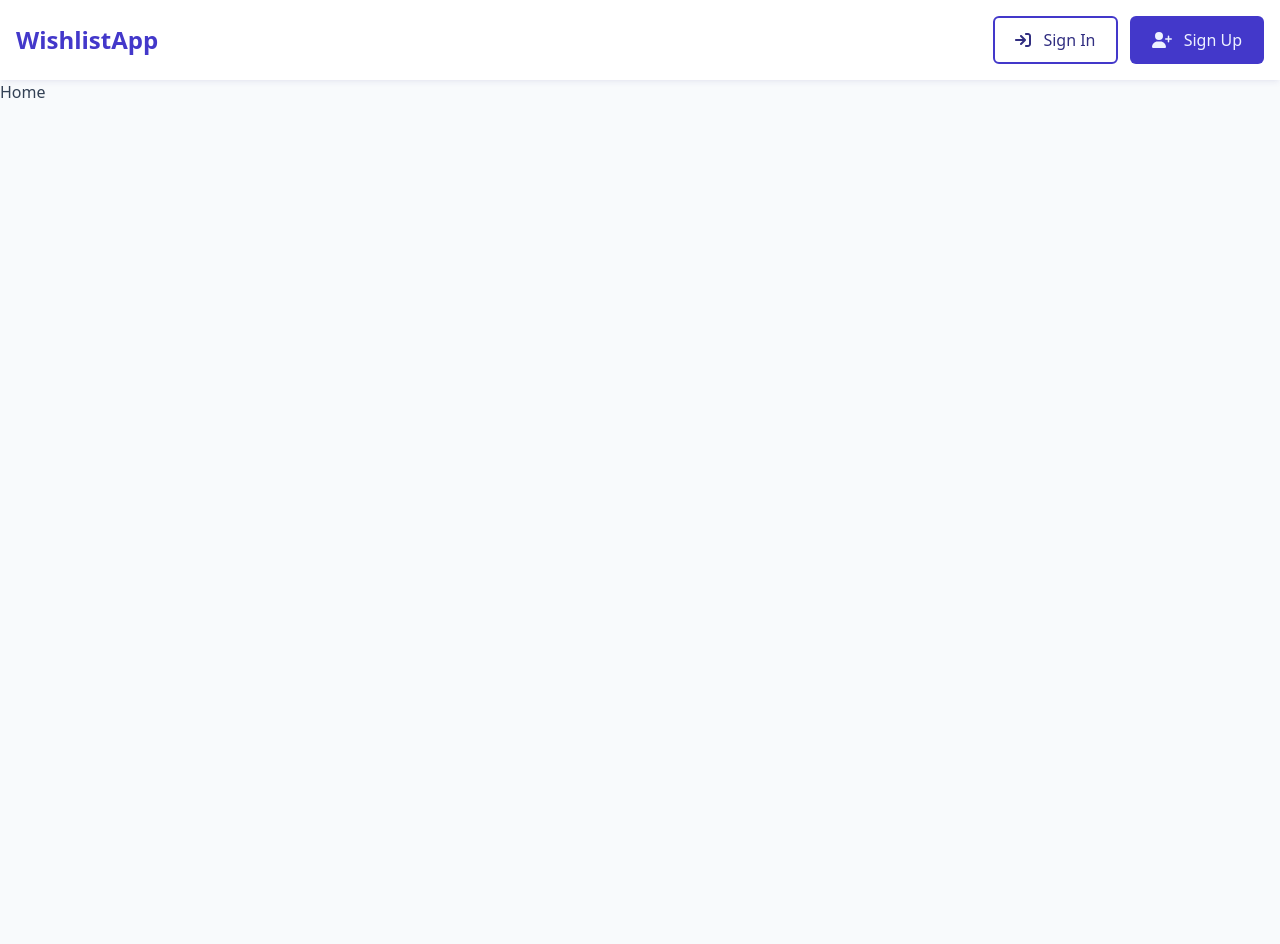
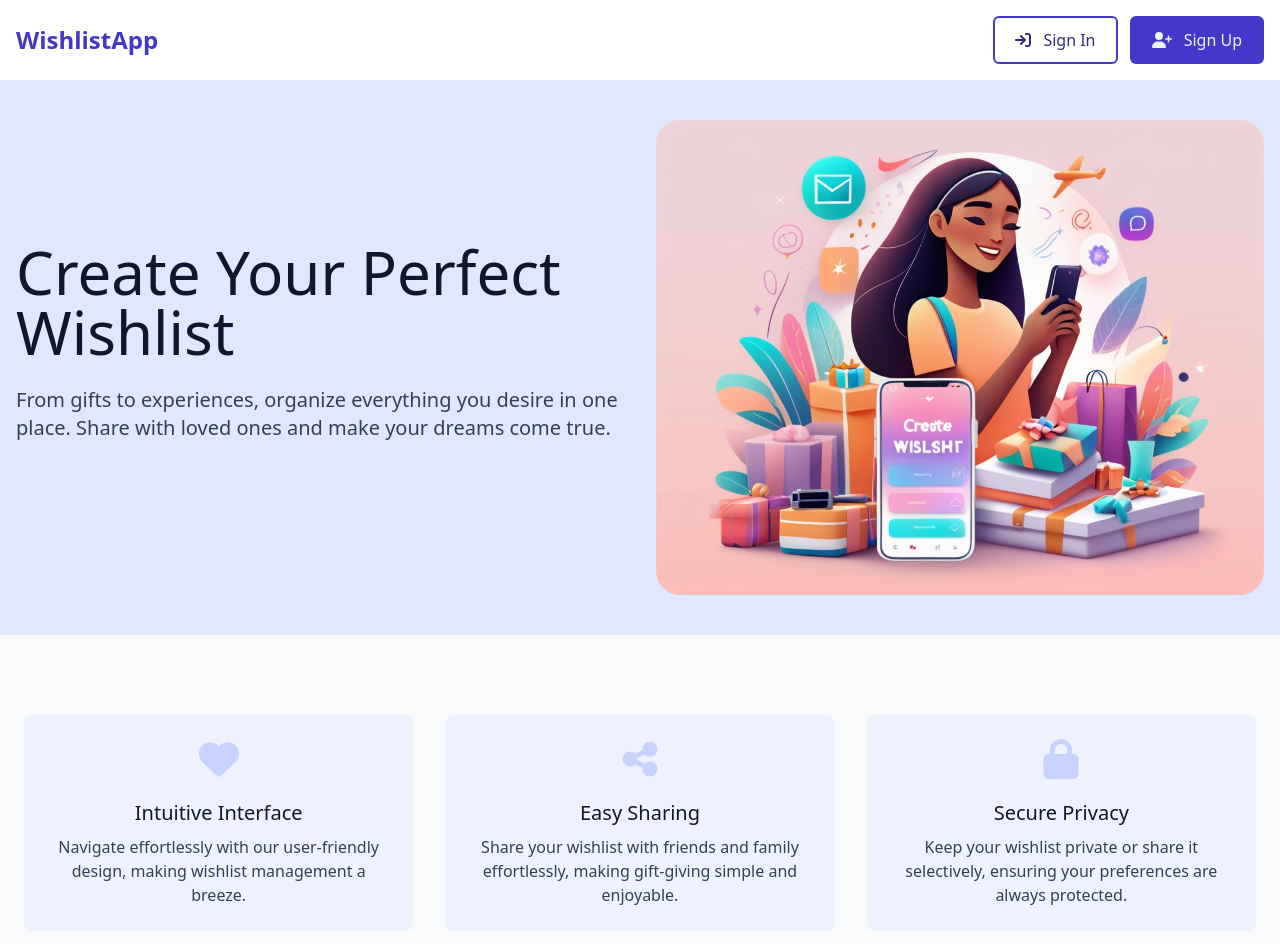
Before and after one commit to OlenaAndrushchenko/wishlist-app-frontend, a Vue app: page / in a window 1280 px wide. Shown: the top 944 px of the page. Before the commit the page ends 800 px from the top, so only its background shows below. Built offline with nearby package versions, Linux system fonts and the light colour scheme; no server answers.

Commit message:
add hero and feature sections to homepage

```diff
--- /dev/null
+++ b/src/components/homepage/FeatureSection.vue
@@ -0,0 +1,57 @@
+<script setup>
+import BaseHeading from "../base/BaseHeading.vue";
+import { FontAwesomeIcon } from "@fortawesome/vue-fontawesome";
+import { faHeart, faShareAlt, faLock } from "@fortawesome/free-solid-svg-icons";
+
+const icons = {
+  faHeart,
+  faShareAlt,
+  faLock,
+};
+
+const features = [
+  {
+    icon: "faHeart",
+    title: "Intuitive Interface",
+    description:
+      "Navigate effortlessly with our user-friendly design, making wishlist management a breeze.",
+  },
+  {
+    icon: "faShareAlt",
+    title: "Easy Sharing",
+    description:
+      "Share your wishlist with friends and family effortlessly, making gift-giving simple and enjoyable.",
+  },
+  {
+    icon: "faLock",
+    title: "Secure Privacy",
+    description:
+      "Keep your wishlist private or share it selectively, ensuring your preferences are always protected.",
+  },
+];
+</script>
+
+<template>
+  <section class="py-20">
+    <div class="container mx-auto px-6">
+      <div class="grid grid-cols-1 md:grid-cols-2 lg:grid-cols-3 gap-8">
+        <div
+          v-for="(feature, index) in features"
+          :key="index"
+          class="flex flex-col items-center text-center p-6 bg-primary-50 rounded-lg transition-transform duration-300 transform hover:scale-105"
+        >
+          <div class="mb-4">
+            <FontAwesomeIcon
+              :icon="icons[feature.icon]"
+              class="w-10 h-10 text-primary-200"
+            />
+          </div>
+          <BaseHeading level="5" class="mb-2">{{ feature.title }}</BaseHeading>
+          <p>
+            {{ feature.description }}
+          </p>
+        </div>
+      </div>
+    </div>
+  </section>
+</template>
--- /dev/null
+++ b/src/components/homepage/HeroSection.vue
@@ -0,0 +1,30 @@
+<script setup>
+import BaseHeading from "../base/BaseHeading.vue";
+import heroImage from "@/assets/images/hero.jpg";
+</script>
+
+<template>
+  <section class="bg-primary-100 py-10">
+    <div
+      class="container mx-auto px-4 flex flex-col-reverse md:flex-row md:gap-8 items-center"
+    >
+      <div class="md:w-1/2">
+        <BaseHeading level="1" class="mb-6">
+          Create Your Perfect Wishlist
+        </BaseHeading>
+        <p class="text-lg md:text-xl mb-8">
+          From gifts to experiences, organize everything you desire in one
+          place. Share with loved ones and make your dreams come true.
+        </p>
+      </div>
+
+      <div class="md:w-1/2 mb-8 md:mb-0">
+        <img
+          :src="heroImage"
+          alt="Wishlist Illustration"
+          class="w-full h-auto rounded-3xl"
+        />
+      </div>
+    </div>
+  </section>
+</template>
--- a/src/views/HomeView.vue
+++ b/src/views/HomeView.vue
@@ -1,9 +1,13 @@
 <script setup>
+import FeatureSection from '@/components/homepage/FeatureSection.vue';
+import HeroSection from '@/components/homepage/HeroSection.vue';
+
 
 </script>
 
 <template>
   <main>
-    <h1>Home</h1>
+    <HeroSection />
+    <FeatureSection />
   </main>
 </template>
```
Also changed, not shown: src/assets/images/hero.jpg (added).
